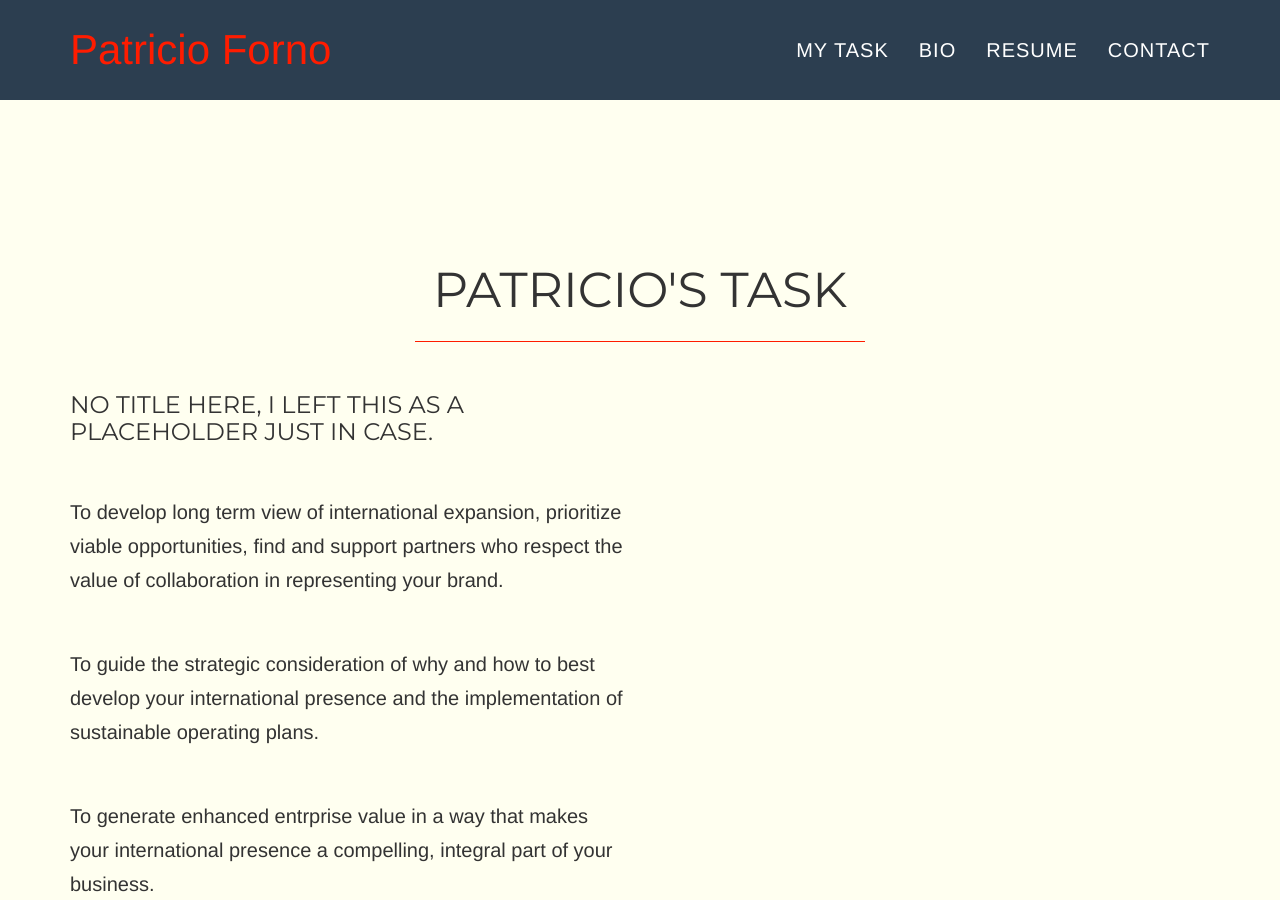
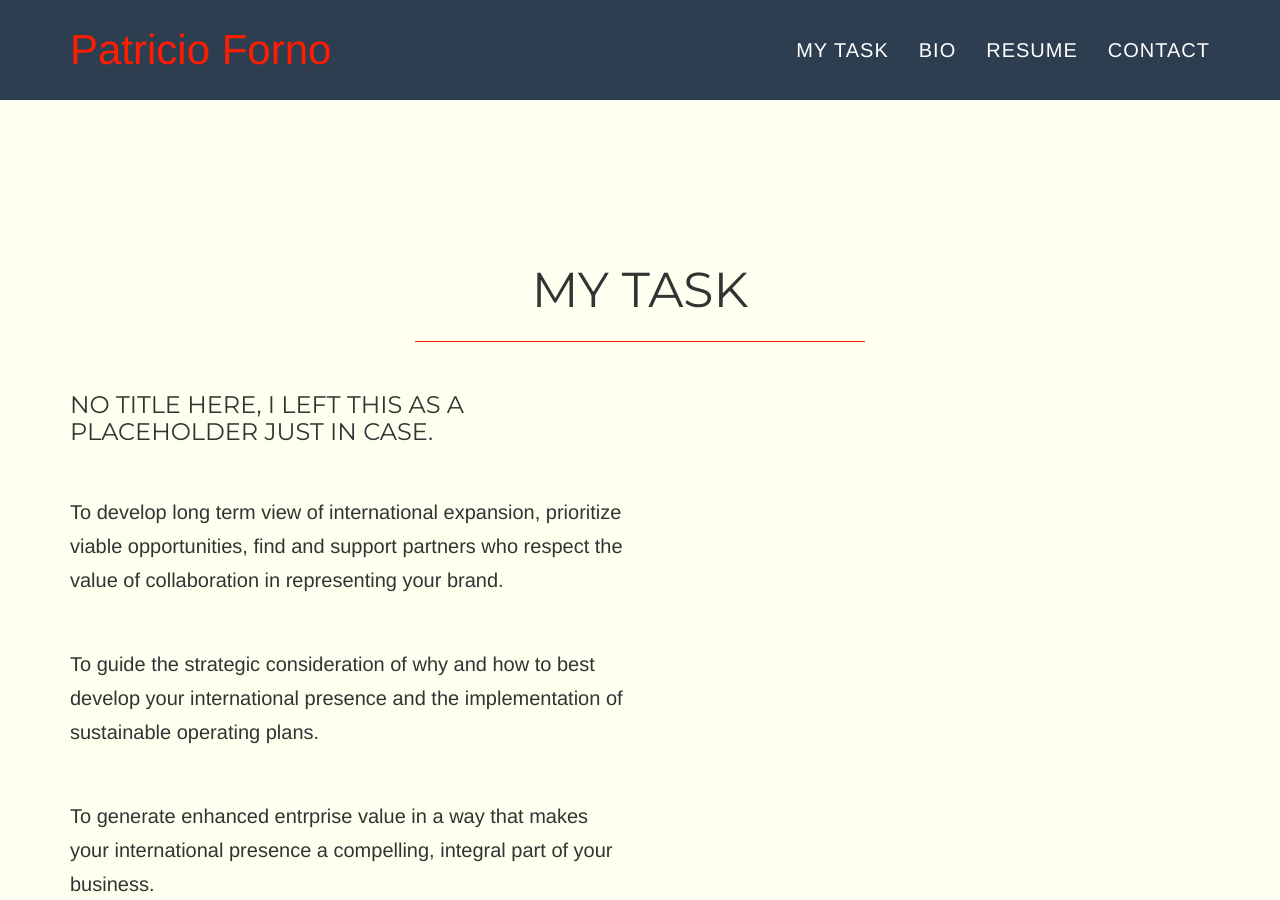
Before and after one commit to fornomail/fornomail.github.io, a Jekyll site: the page built from index.html, in a window 1280 px wide and 900 px high, scrolled down 450 px. Built offline with Jekyll 4.4.1, drawn with Linux system fonts in a browser that asks for light colours; nearby versions of some CDN libraries; some web fonts are replaced; library files that are not in the unit come from our copies.

Commit message:
Update index.html

```diff
--- a/index.html
+++ b/index.html
@@ -26,7 +26,7 @@ title: Patricio Forno
     <div class="container">
         <div class="row">
             <div class="col-lg-12 text-center">
-                <h2>PATRICIO'S TASK</h2>
+                <h2>MY TASK</h2>
                 <hr class="star-primary">
             </div>
         </div>
```
Also changed, not shown: other parts of index.html (+1 -1 lines).
